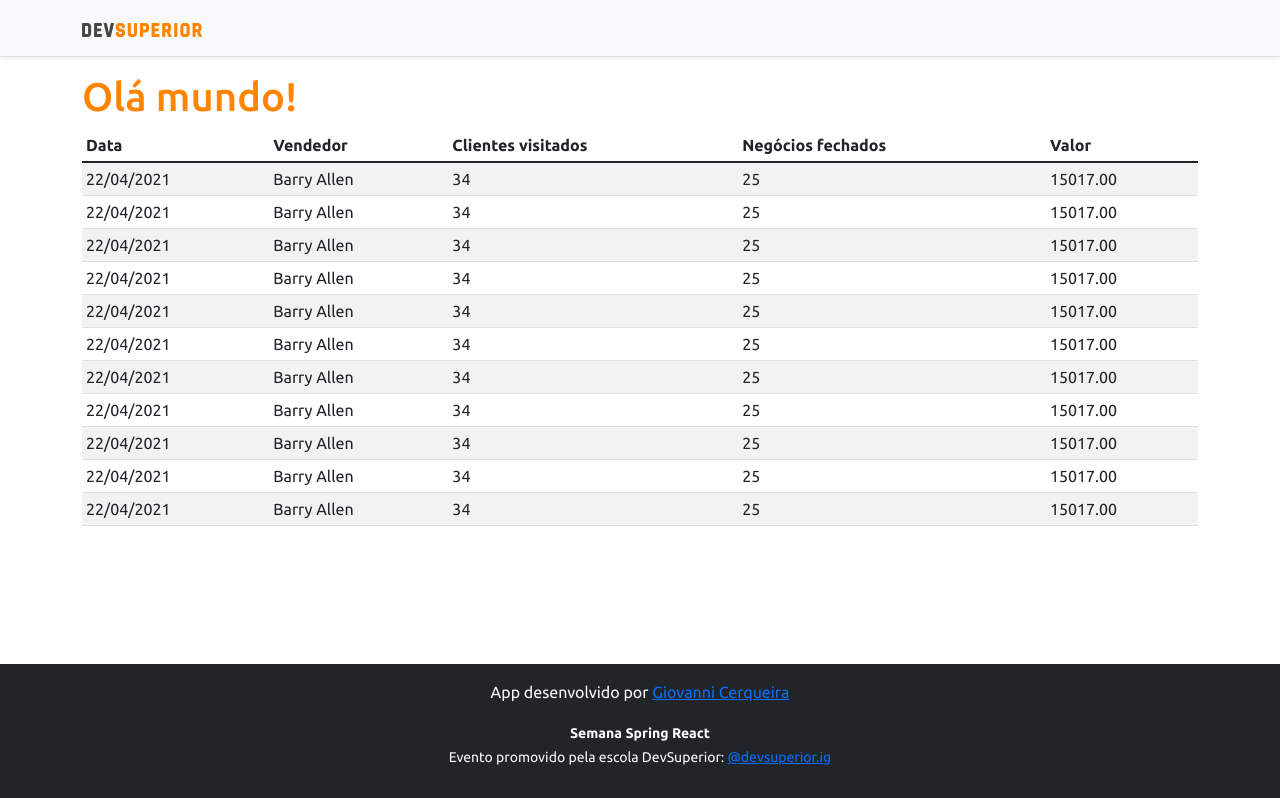
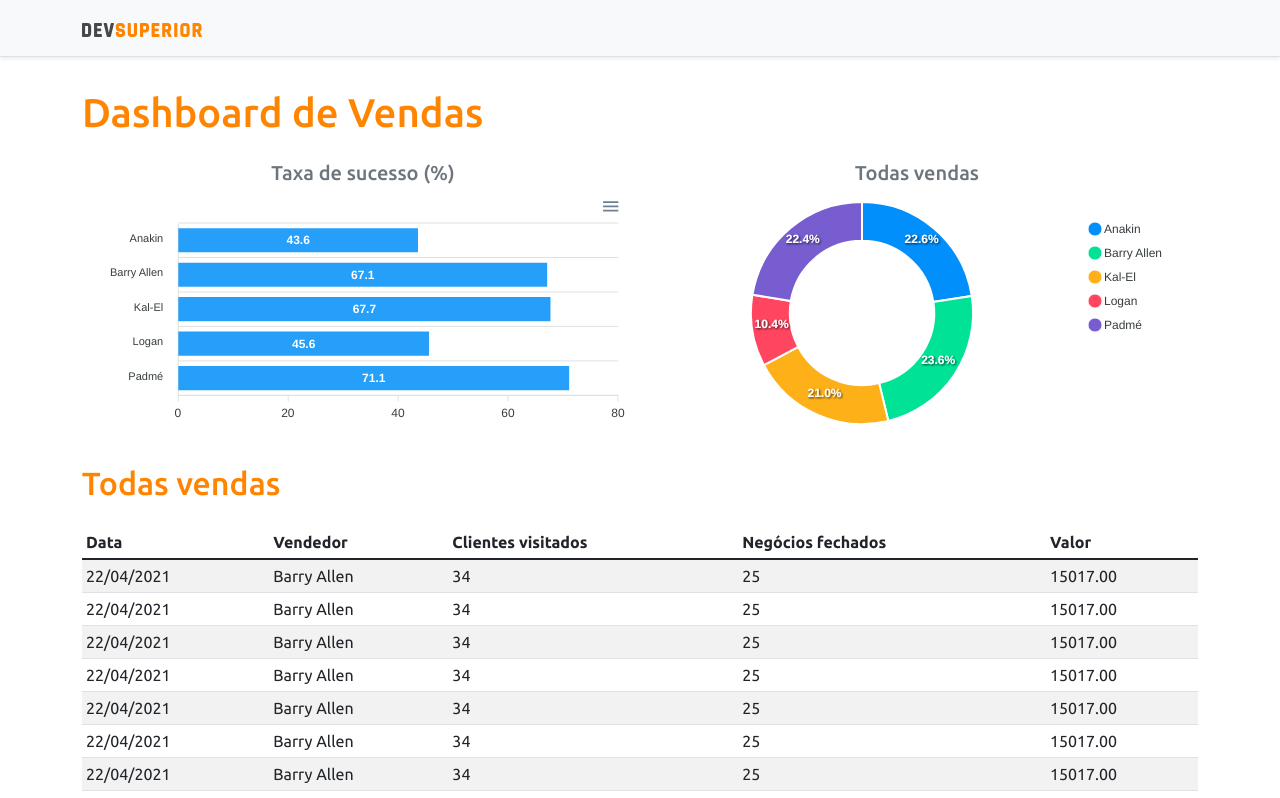
Before and after one commit to giovanni-cerqueira/semana-spring-react, a React (Create React App) app in the folder frontend/: page / in a window 1280 px wide. Shown: the top 798 px of the page. Built offline with nearby package versions, Linux system fonts and the light colour scheme.

Commit message:
Static charts

```diff
--- a/frontend/package.json
+++ b/frontend/package.json
@@ -11,8 +11,10 @@
     "@types/node": "^12.0.0",
     "@types/react": "^17.0.0",
     "@types/react-dom": "^17.0.0",
+    "apexcharts": "^3.28.1",
     "bootstrap": "^5.1.1",
     "react": "^17.0.2",
+    "react-apexcharts": "^1.3.9",
     "react-dom": "^17.0.2",
     "react-scripts": "4.0.3",
     "typescript": "^4.1.2",
--- a/frontend/src/App.tsx
+++ b/frontend/src/App.tsx
@@ -1,3 +1,5 @@
+import DonutChart from "../src/components/DonutChart";
+import BarChart from "../src/components/BarChart";
 import DataTable from "../src/components/DataTable";
 import Footer from "../src/components/Footer";
 import NavBar from "../src/components/NavBar";
@@ -8,7 +10,23 @@
     <>
       <NavBar />
       <div className="container">
-        <h1 className="text-primary">Olá mundo!</h1>
+        <h1 className="text-primary py-3">Dashboard de Vendas</h1>
+
+        <div className="row px-3">
+          <div className="col-sm-6">
+          <h5 className="text-center text-secondary">Taxa de sucesso (%)</h5>
+          <BarChart />
+          </div>
+          <div className="col-sm-6">
+          <h5 className="text-center text-secondary">Todas vendas</h5>
+          <DonutChart />
+          </div>
+        </div>
+
+        <div className="py-3">
+          <h2 className="text-primary">Todas vendas</h2>
+        </div>
+
         <DataTable />
       </div>
       <Footer />
--- /dev/null
+++ b/frontend/src/components/BarChart/index.tsx
@@ -0,0 +1,36 @@
+
+import Chart from 'react-apexcharts'
+
+const BarChart = () => {
+
+    const options = {
+        plotOptions: {
+            bar: {
+                horizontal: true,
+            }
+        },
+    };
+
+    const mockData = {
+        labels: {
+            categories: ['Anakin', 'Barry Allen', 'Kal-El', 'Logan', 'Padmé']
+        },
+        series: [
+            {
+                name: "% Sucesso",
+                data: [43.6, 67.1, 67.7, 45.6, 71.1]
+            }
+        ]
+    };
+
+    return (
+        <Chart
+        options={{ ...options, xaxis: mockData.labels}}
+        series={mockData.series}
+        type="bar"
+        height="240"
+        />
+    );
+}
+
+export default BarChart;
--- /dev/null
+++ b/frontend/src/components/DonutChart/index.tsx
@@ -0,0 +1,31 @@
+
+import Chart from 'react-apexcharts'
+
+const DonutChart = () => {
+
+    const mockData = {
+        series: [477138, 499928, 444867, 220426, 473088],
+        labels: ['Anakin', 'Barry Allen', 'Kal-El', 'Logan', 'Padmé']
+    }
+
+    const options = {
+        legend: {
+            show: true
+        }
+    };
+
+
+
+    return (
+        <Chart
+            options={{ ...options, labels: mockData.labels }}
+            series={mockData.series}
+            type="donut"
+            height="240"
+        />
+    );
+
+}
+
+
+export default DonutChart;
```
Also changed, not shown: 1 other file (tests, documents, lock files or other folders).
